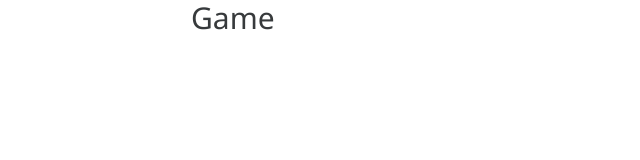
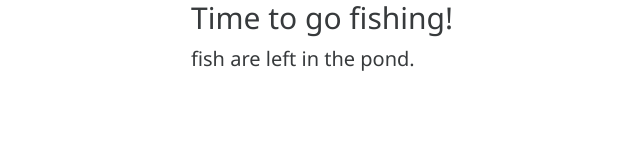
Before and after one commit to tr-2019/tragedy-revisited, a website: page public/pbgame.htm in a window 1280 px wide. Shown: the whole page, without its empty margins (29-669 px from the left). Drawn offline with Linux system fonts and the light colour scheme; files that its build step writes are made by us from their sources.

Commit message:
Update pbgame.htm

```diff
--- a/public/pbgame.htm
+++ b/public/pbgame.htm
@@ -4,7 +4,9 @@
 <link rel="stylesheet" href="css/style.css" />
 <body>
   <div id="container">
-    <h2>Game</h2>
+    <h2>Time to go fishing!</h2>
+    <p> <b id="totalPool"></b> fish are left in the pond.
+    </p>
     <div id="coop" style="display: none">
       <h4>How many fish do you want to catch in this round?</h4>
       <!--<input type="number" min="0" max="100" name="offer" id="offer" />-->
```
